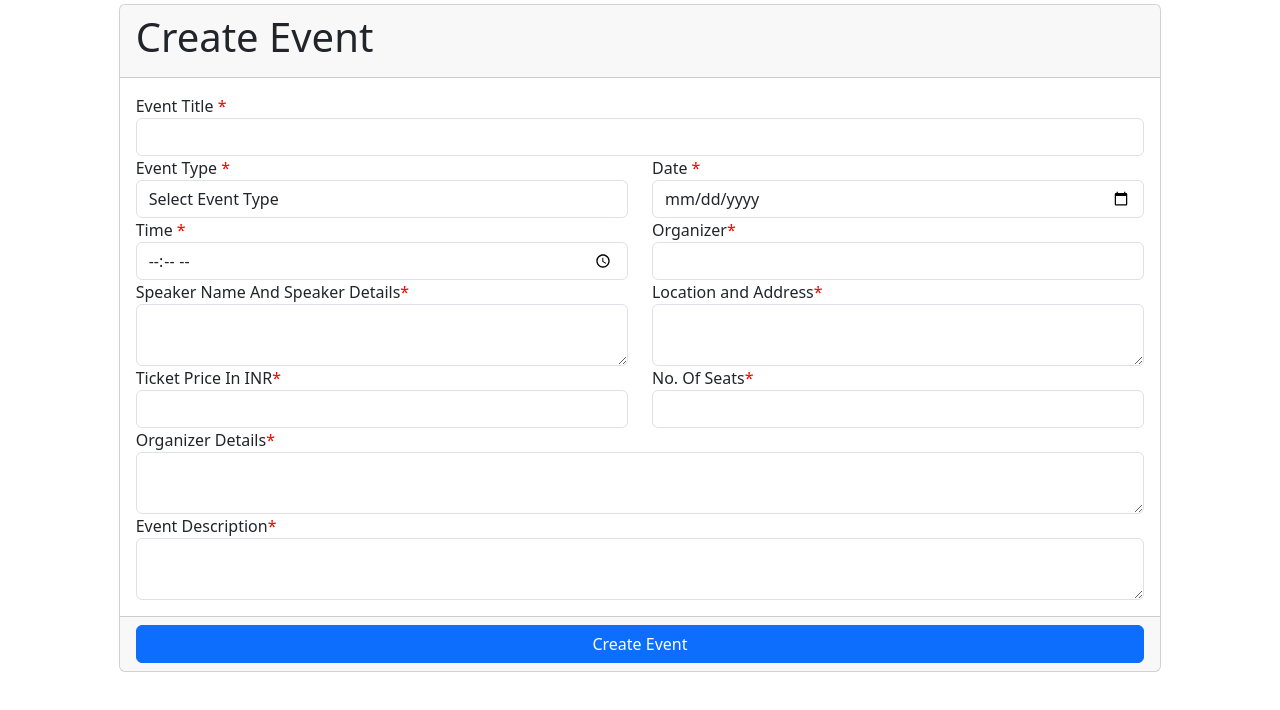
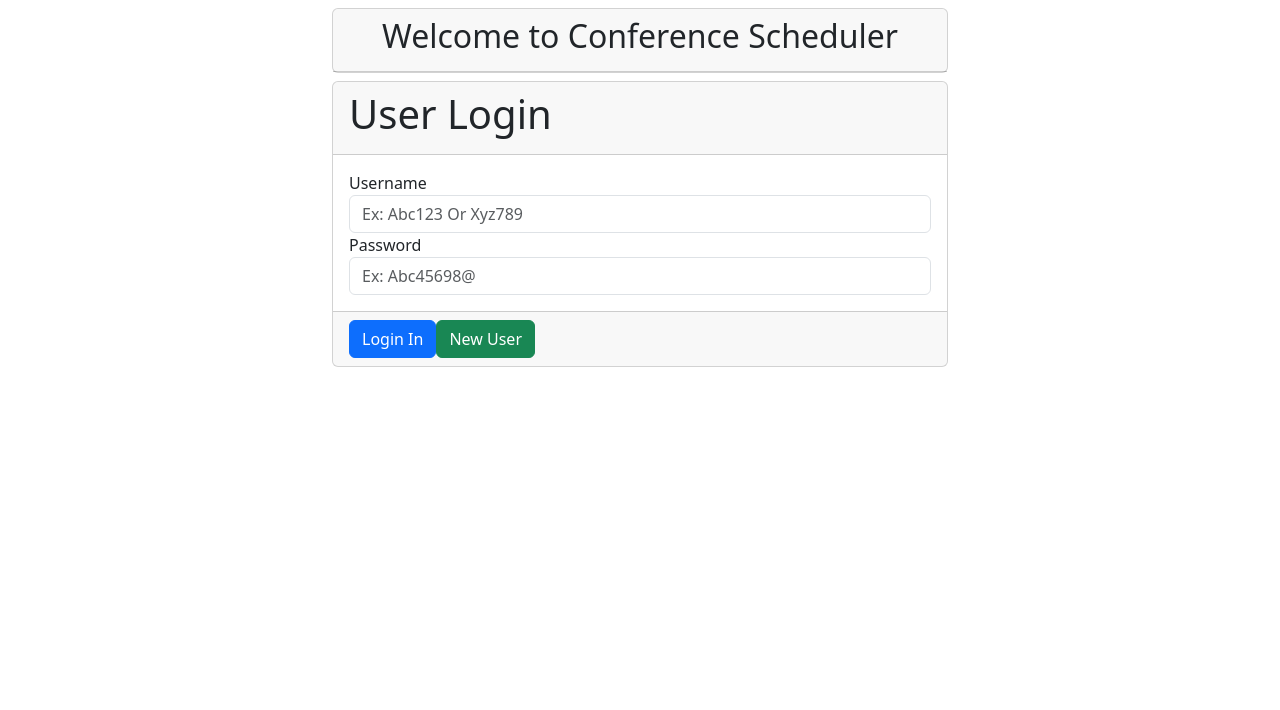
Before and after one commit to Shailendrajain08/ConferenceScheduler-EventManager, a React (Vite) app in the folder Conference Scheduler/: page / in a window 1280 px wide. Shown: the top 710 px of the page. Built offline with nearby package versions, Linux system fonts and the light colour scheme.

Commit message:
Fixed routing default login will get open

```diff
--- a/Conference Scheduler/index.html
+++ b/Conference Scheduler/index.html
@@ -1,10 +1,10 @@
-<!doctype html>
+<!DOCTYPE html>
 <html lang="en">
   <head>
     <meta charset="UTF-8" />
     <link rel="icon" type="image/svg+xml" href="./src/event.svg" />
     <meta name="viewport" content="width=device-width, initial-scale=1.0" />
-    <title>Confrence Scheduler</title>
+    <title>Conference Scheduler</title>
   </head>
   <body>
     <div id="root"></div>
--- a/Conference Scheduler/package.json
+++ b/Conference Scheduler/package.json
@@ -17,6 +17,7 @@
     "bootstrap": "^5.3.2",
     "react": "^18.2.0",
     "react-dom": "^18.2.0",
+    "react-router-dom": "^6.21.3",
     "react-toastify": "^10.0.4"
   },
   "devDependencies": {
--- a/Conference Scheduler/src/App.jsx
+++ b/Conference Scheduler/src/App.jsx
@@ -1,20 +1,47 @@
 import "./App.css";
 import CreateEvent from "./components/Functional Components/CreateEvent";
-// import Login from "./components/Auth-Components/Login";
-// import SignUp from "./components/Auth-Components/SignUp";
-import { ToastContainer } from 'react-toastify';
-// import Header from "./components/Functional Components/Header";
+import Login from "./components/Auth-Components/Login";
+import SignUp from "./components/Auth-Components/SignUp";
+// import { ToastContainer } from "react-toastify";
+import Header from "./components/Functional Components/Header";
+import ReactDOM from "react-dom/client";
+import { createBrowserRouter, RouterProvider } from "react-router-dom";
 
-function App() {
+const AppLayout = () => {
   return (
-    <>
-      <ToastContainer/>
-      {/* <Login /> */}
-      {/* <SignUp /> */}
-       {/* <Header/> */}
-      <CreateEvent/>
-    </>
+    <div className="app">
+      <Login />
+    </div>
   );
-}
+};
 
-export default App;
+const appRouter = createBrowserRouter([
+  {
+    path: "/",
+    element: <AppLayout />,
+    children: [
+      {
+        path: "/signup",
+        element: <SignUp />,
+      },
+      {
+        path: "/",
+        element: <Login />,
+      },
+      {
+        path: "/header",
+        element: <Header />,
+      },
+      {
+        path: "/createEvent",
+        element: <CreateEvent />,
+      },
+    ],
+  },
+]);
+
+const root = ReactDOM.createRoot(document.getElementById("root"));
+
+root.render(<RouterProvider router={appRouter} />);
+
+export default AppLayout;
--- a/Conference Scheduler/src/components/Auth-Components/Login.jsx
+++ b/Conference Scheduler/src/components/Auth-Components/Login.jsx
@@ -1,5 +1,6 @@
 import { useState } from "react";
 import { toast } from "react-toastify";
+import SignUp from "./SignUp";
 // import { useNavigate } from "react-router-dom";
 
 function Login() {
@@ -16,7 +17,6 @@ function Login() {
           return res.json();
         })
         .then((resp) => {
-          console.log(resp)
           if (Object.keys(resp).length === 0) {
             toast.error("Please Enter valid username");
           } else {
@@ -36,7 +36,9 @@ function Login() {
     }
   };
 
-  const newUser = () => {};
+  const newUser = () => {
+    <SignUp />;
+  };
 
   const validate = () => {
     let result = true;
@@ -95,7 +97,11 @@ function Login() {
                 </div>
               </div>
               <div className="card-footer">
-                <button type="submit" className="btn btn-primary">
+                <button
+                  type="submit"
+                  className="btn btn-primary"
+                  onClick={handleLogin}
+                >
                   Login In
                 </button>
                 <button className="btn btn-success ml-3" onClick={newUser}>
```
Also changed, not shown: 1 other file (tests, documents, lock files or other folders).
